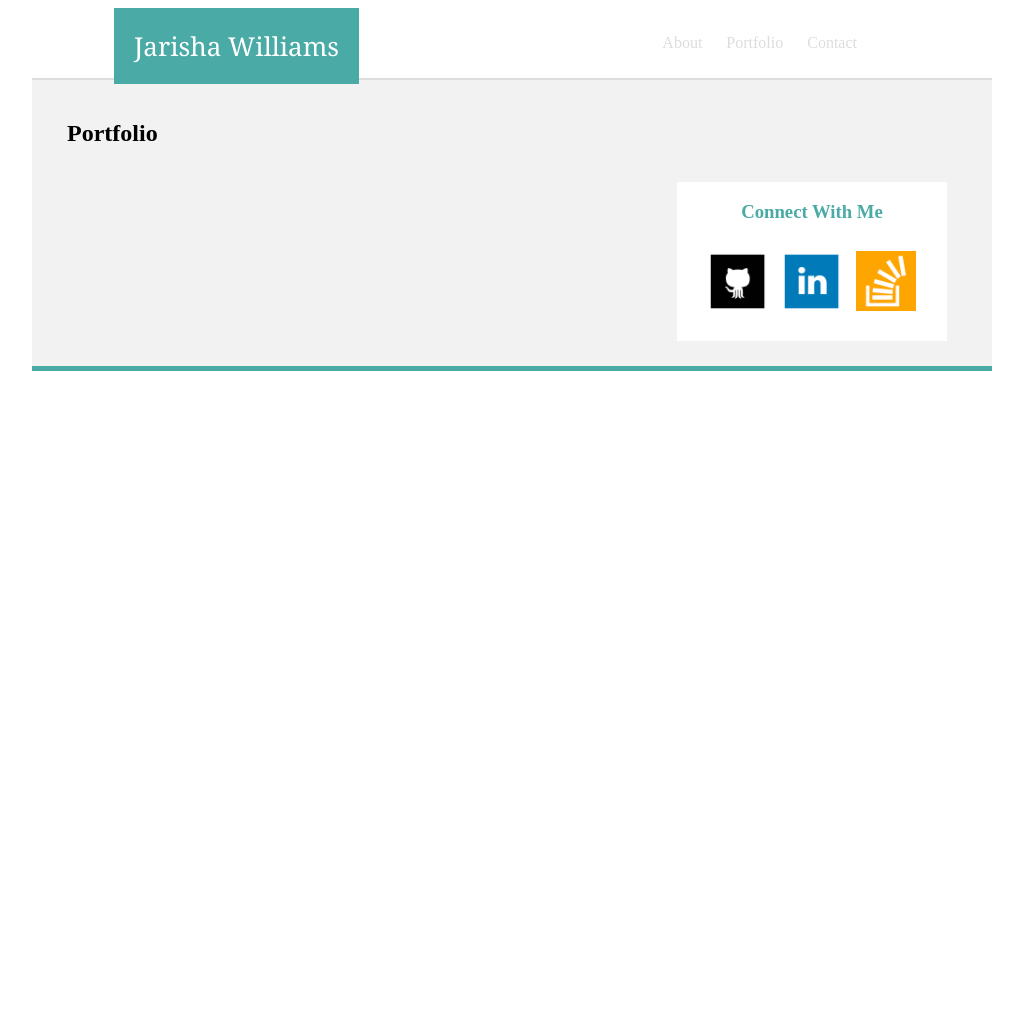
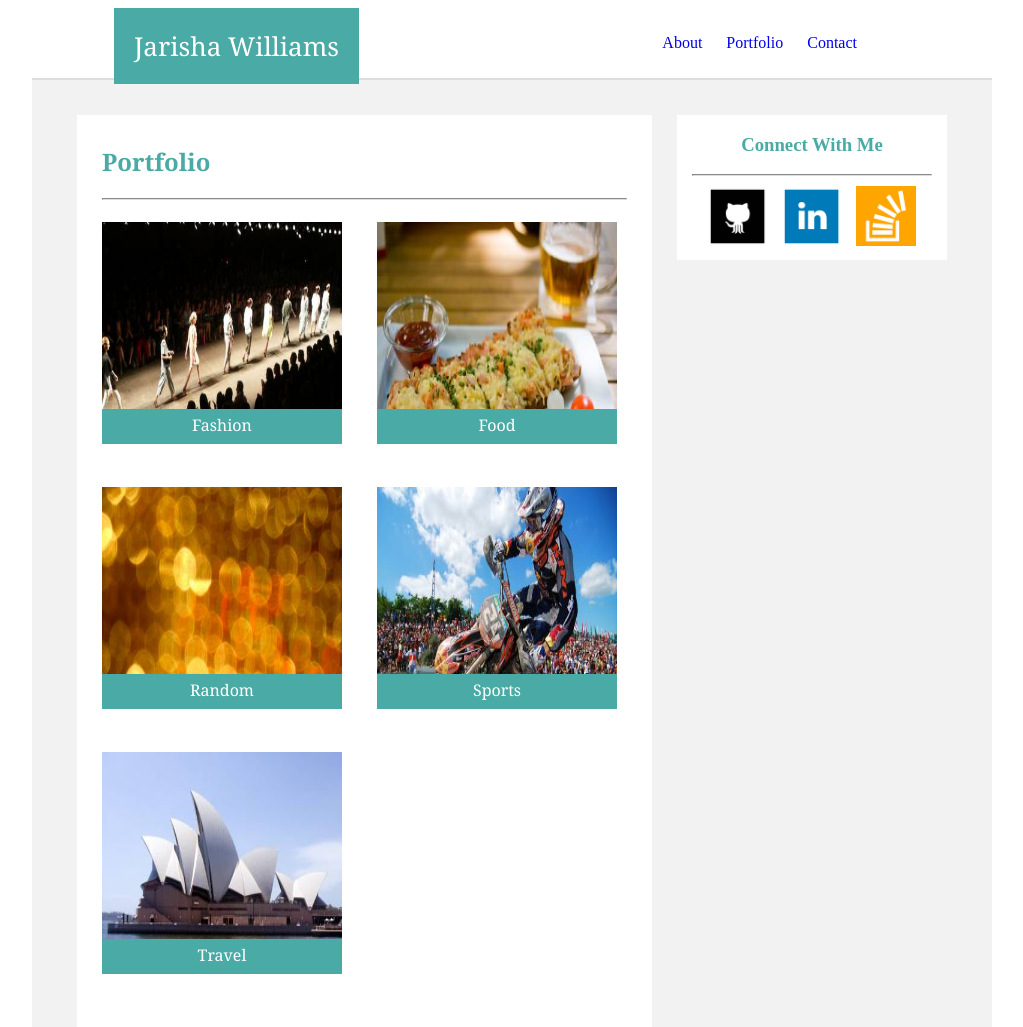
Before and after one commit to jarishaw/Basic-Portfolio, a plain HTML site: page portfolio.html in a window 1280 px wide. Shown: the top 1027 px of the page, without its empty margins (128-1151 px from the left). Before the commit the page ends 800 px from the top, so only its background shows below. Drawn offline with Linux system fonts and the light colour scheme.

Commit message:
added images to portfolio and asset

```diff
--- a/assets/css/style.css
+++ b/assets/css/style.css
@@ -215,6 +215,48 @@ input[type=submit]:hover {
 	border-top-color: #dddddd;
 	border-width: 2px 0px 5px 0px;
 	clear:both;
-	overflow: hidden;
+	overflow: auto;
 
 }
+
+#portfolio{
+	background-color: #ffffff;
+	width: 575px;
+	font-family: "Georgia", Times, "Times New Roman", serif;
+	color: #4aaaa5;
+	margin: 15px 0px 0px 25px;
+	padding: 10px;
+	float: left;
+
+}
+
+
+.portfolio-imgs {
+    position: relative;
+    float: left;
+
+}
+
+
+.portfolio-imgs .caption {
+	position: absolute;
+    height: 35px;
+	width: 240px;
+	color: white;
+	background-color: #4aaaa5;
+	text-align: center;
+	bottom: 43px;
+	left: 15px;
+
+}
+
+.caption{
+	padding: 5px;
+}
+
+.pic{
+	width: 240px;
+	padding: 0px;
+	margin: 0px 20px 40px 15px;
+	height: 220px;
+}
--- a/portfolio.html
+++ b/portfolio.html
@@ -3,7 +3,7 @@
 
 <head>
 	<meta charset="UTF-8">
-	<title> Basic Portfolio</title>
+	<title> Basic Portfolio of Jarisha Williams</title>
 	<!-- Link CSS -->
 	<link rel="stylesheet" type="text/css" href="assets/css/style.css">
 
@@ -17,16 +17,16 @@
 
 		<nav class="menu2">
 			<ul>
-				<li>About
-					<a href="index.html"></a>
+				<li>
+					<a href="index.html" target="_self">About</a>
 				</li>
 
-				<li>Portfolio
-					<a href="portfolio.html"></a>
+				<li>
+					<a href="portfolio.html" target="_blank">Portfolio</a>
 				</li>
 
-				<li>Contact
-					<a href="contact.html"></a>
+				<li>
+					<a href="contact.html" target="_blank">Contact</a>
 				</li>
 
 
@@ -36,17 +36,49 @@
 
 	</header>
 
-	<section id="full2">
+	<div id="full2">
 		<div id="portfolio">
 			<p><h2>Portfolio</h2></p>
 
-		</div>
+			<hr>
+
+			<br>
+
+			<div class="portfolio-imgs">
+				<img class="pic" src="assets/images/fashion.jpg" alt="fashion">
+				<div class="caption">Fashion</div>
+			</div>
+
+			<div class="portfolio-imgs">
+				<img class="pic" src="assets/images/food.jpg" alt="food">
+				<div class="caption">Food</div>
+			</div>
+
+			<div class="portfolio-imgs">
+				<img class="pic" src="assets/images/random.jpg" alt="random">
+				<div class="caption">Random</div>
+			</div>
+
+			<div class="portfolio-imgs">
+				<img class="pic" src="assets/images/sport.jpg" alt="sport">
+				<div class="caption">Sports</div>
+			</div>
+
+			<div class="portfolio-imgs">
+				<img class="pic" src="assets/images/travel.jpg" alt="travel">
+				<div class="caption">Travel</div>
+			</div>
+
+			</div>
+
 
 	<aside>
 		<h3>Connect With Me</h3>
 
+		<hr>
+
 			<ul class="links">
-				<li>
+					<li>
 						<a href="https://github.com/jarishaw">
 							<img id="git" src="assets/images/git.png" alt="Git">
 						</a>
@@ -63,7 +95,14 @@
 					</li>
 
 				</ul>
-			</p>
 
 		</aside>
-	</section>
+	</div>
+
+	<footer class="footer">
+		<p class="copyright">&copy copyright 2017 Jarisha Williams</p>
+	</footer>
+
+</body>
+
+</html>
```
Also changed, not shown: contact.html (+6 -9 lines), assets/images/fashion.jpg (added), assets/images/food.jpg (added), assets/images/random.jpg (added), assets/images/sport.jpg (added), assets/images/travel.jpg (added).
